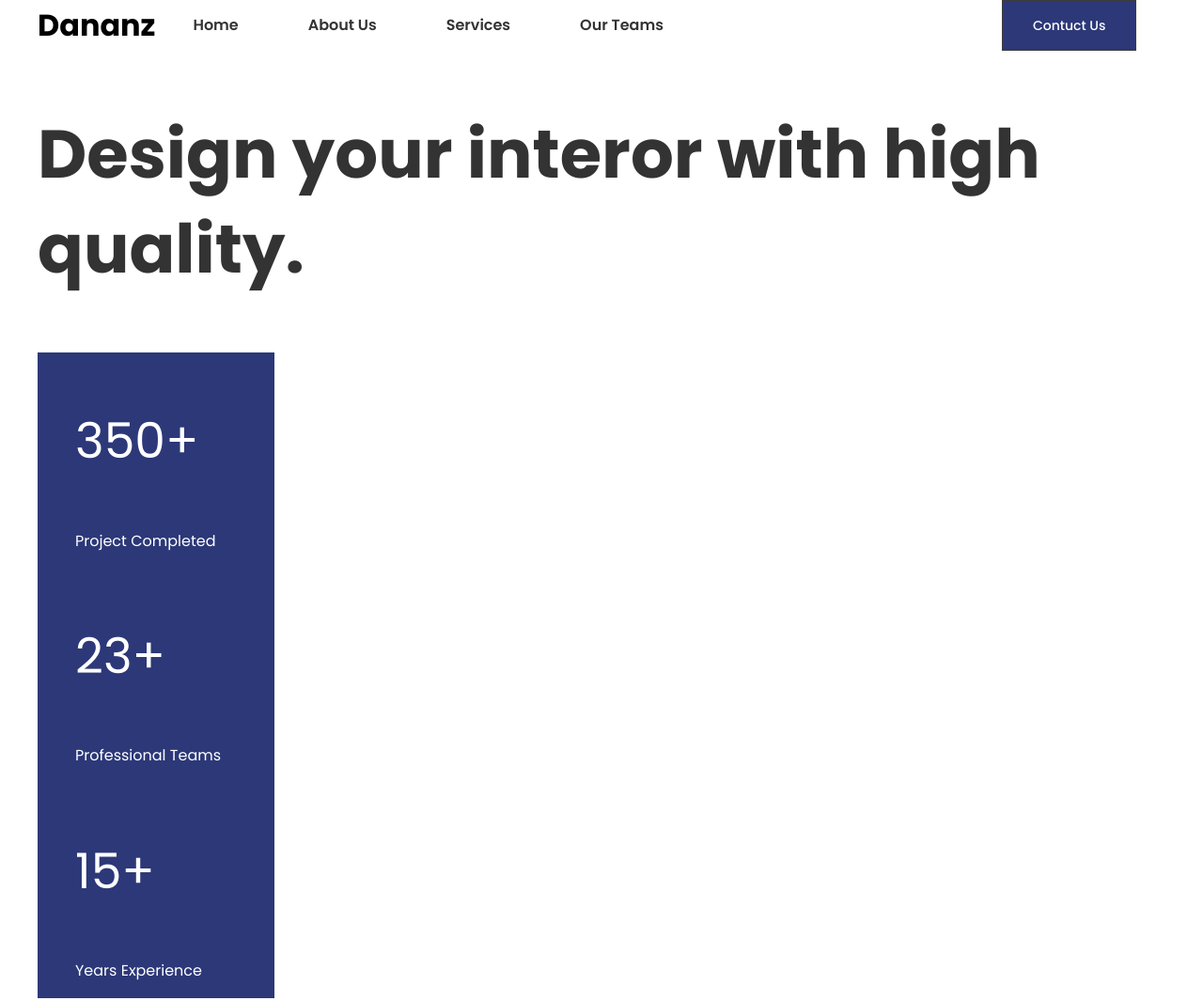
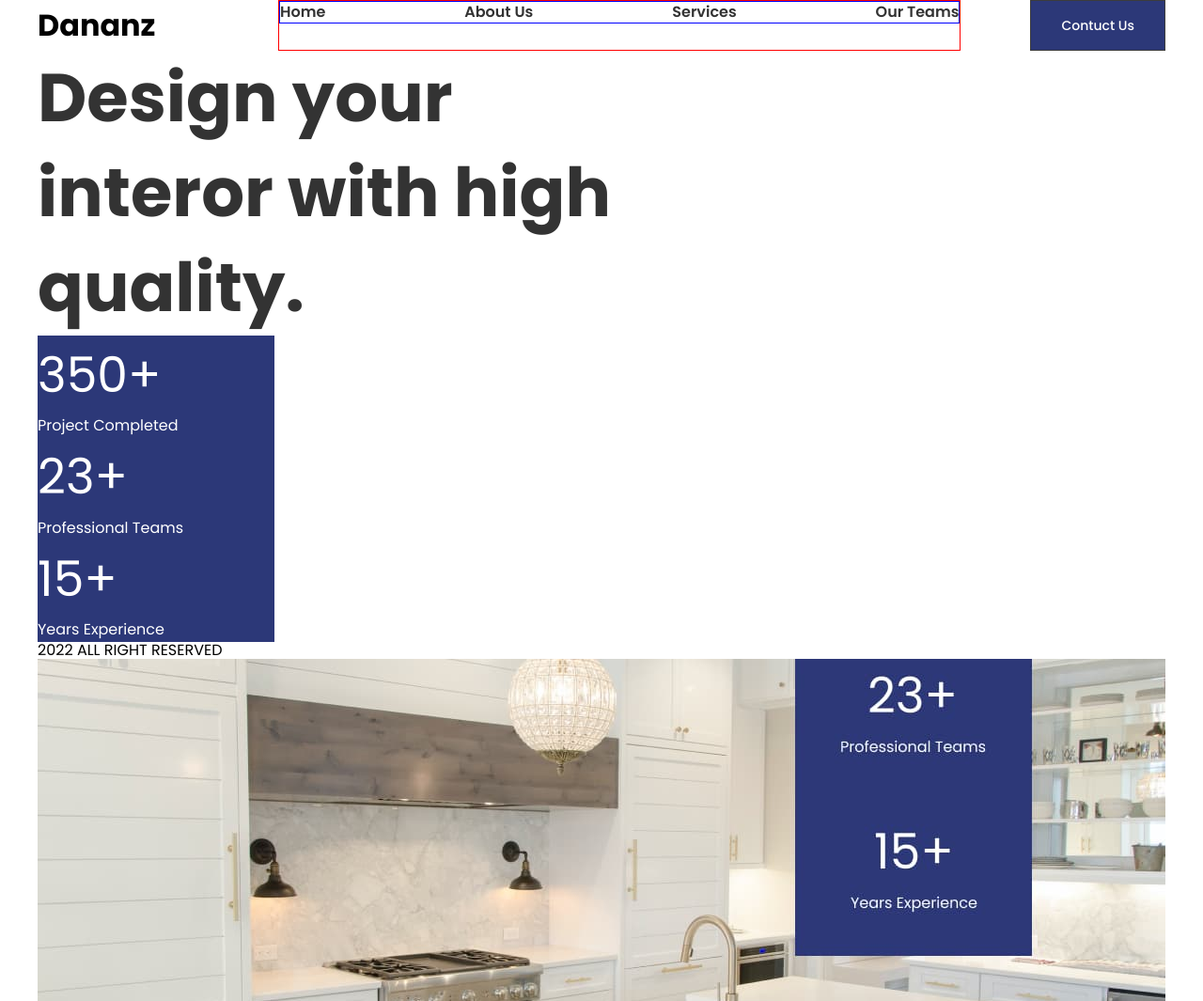
Before and after one commit to Anna-Chernukhina/Dananz, a plain HTML site: page index.html in a window 1280 px wide. Shown: the top 1065 px of the page at 94% size. Drawn offline with nearby package versions, Linux system fonts and the light colour scheme.

Commit message:
styles reset

```diff
--- a/css/styles.css
+++ b/css/styles.css
@@ -18,12 +18,34 @@ body {
     font-family: 'Poppins', sans-serif;
 }
 
+p,
+h1,
+h2,
+h3,
+h4,
+h5,
+h5 {
+    margin-top: 0;
+    margin-bottom: 0;
+}
+
+ul,
+ol {
+    margin-top: 0;
+    margin-bottom: 0;
+    padding-left: 0;
+}
+
 a {
     text-decoration: none;
 }
 
 li {
     list-style-type: none;
+}
+
+img {
+    display: block;
 }
 
 /** ---Header--- */
@@ -44,11 +66,21 @@ li {
 }
 
 .navigation {
-    margin-right: 360px;
+    /* display: flex; */
+    border: 1px solid red;
+}
+
+.header-logo-menu-wrap {
+    display: flex;
+    justify-content: space-between;
+    flex-grow: 1;
 }
 
 .nav-list {
     display: flex;
+    align-items: center;
+    gap: 74px;
+    border: 1px solid blue;
 }
 
 /* .nav-list-item {} */
@@ -73,6 +105,7 @@ li {
 
     border: 1px solid var(--grayscale-30, #3C3C3C);
     background: var(--primary-blue-100, #2C3878);
+    margin-left: 74px;
 }
 
 /** ---1. Hero section--- */
@@ -85,6 +118,7 @@ li {
     font-size: 72px;
     font-weight: 700;
     line-height: 1.4;
+    width: 681px;
 }
 
 .hero-stats-list {
--- a/index.html
+++ b/index.html
@@ -9,12 +9,16 @@
     <link rel="preconnect" href="https://fonts.gstatic.com" crossorigin>
     <link href="https://fonts.googleapis.com/css2?family=Poppins:wght@400;500;600;700&display=swap" rel="stylesheet">
     <link rel="stylesheet" href="./css/modern-normalize.min.css">
+    <link rel="stylesheet" href="https://cdnjs.cloudflare.com/ajax/libs/modern-normalize/2.0.0/modern-normalize.min.css"
+        integrity="sha512-4xo8blKMVCiXpTaLzQSLSw3KFOVPWhm/TRtuPVc4WG6kUgjH6J03IBuG7JZPkcWMxJ5huwaBpOpnwYElP/m6wg=="
+        crossorigin="anonymous" referrerpolicy="no-referrer" />
     <link rel="stylesheet" href="./css/styles.css">
 </head>
 
 <body>
     <header class="header">
         <div class="header-container container">
+            <div class="header-logo-menu-wrap">
                 <a href="./index.html" class="logo">Dananz</a>
                 <nav class="navigation">
                     <ul class="nav-list">
@@ -32,6 +36,7 @@
                         </li>
                     </ul>
                 </nav>
+            </div>
             <button class="header-btn" type="button">Contuct Us</button>
         </div>
     </header>
```
Lines whose indentation alone changed are shown as unchanged.
